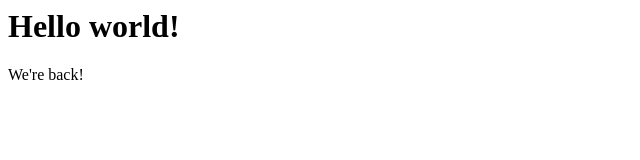
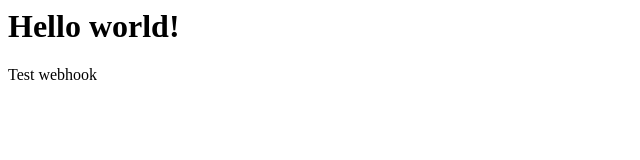
Before and after one commit to ejdavids/hello-world, a plain HTML site: page index.html in a window 1280 px wide. Shown: the full height of the page, 0-640 px from the left. Drawn offline with Linux system fonts and the light colour scheme.

Commit message:
Testing GitHub webhook to AWS

```diff
--- a/index.html
+++ b/index.html
@@ -4,6 +4,6 @@
 </head>
 <body>
   <h1><b>Hello world!</b></h1>
-  <p>We're back!</p>
+  <p>Test webhook</p>
 </body>
 </html>
```
